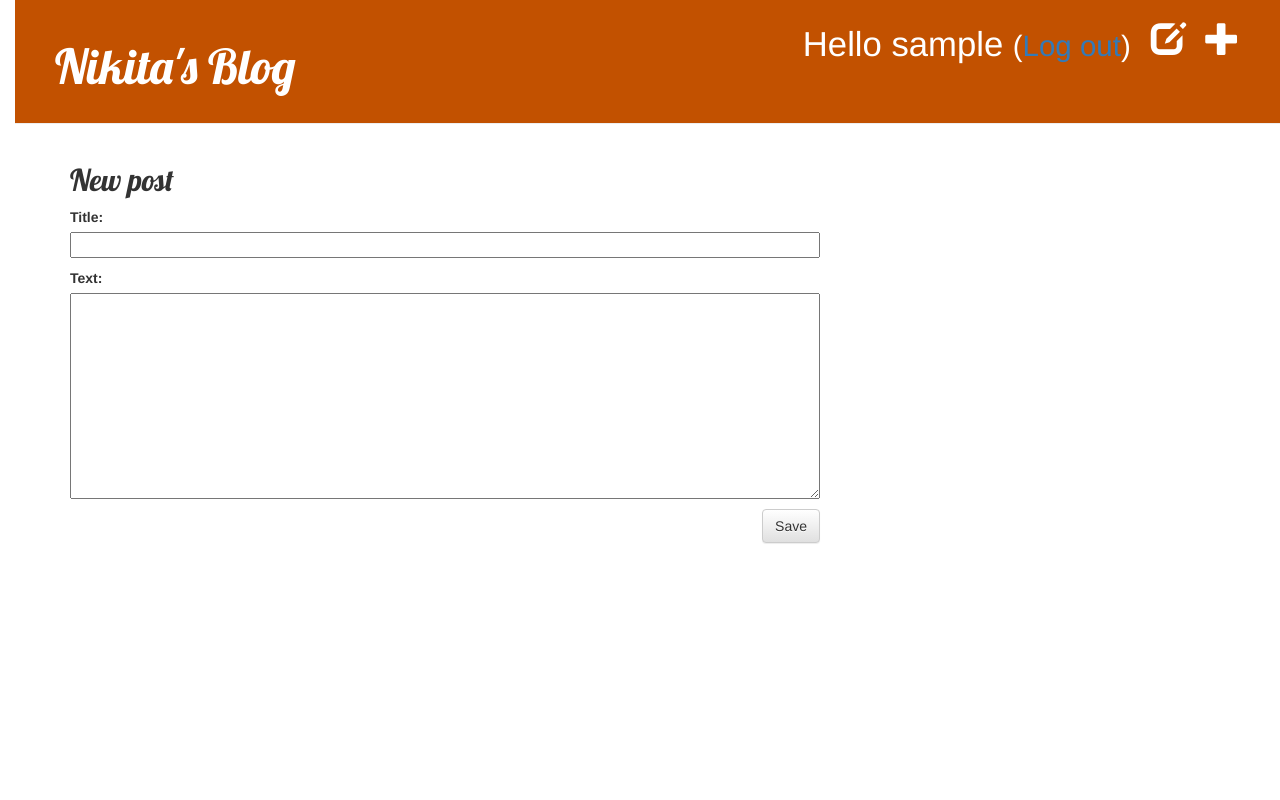
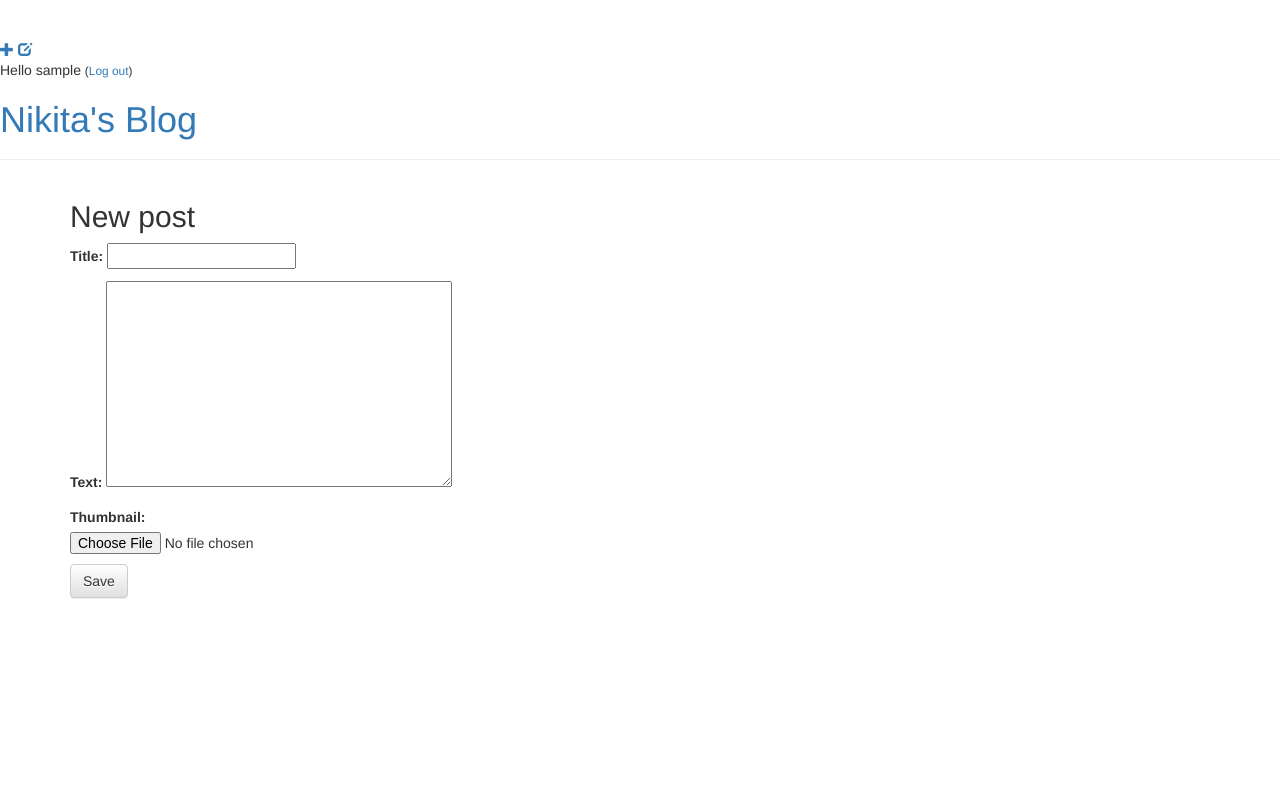
Before and after one commit to nikita-a-tk/my-first-blog, a Django app: page /post/new/ in a window 1280 px wide. Run offline with Django 3.2, Linux system fonts and the light colour scheme; the visitor is signed in with stand-in values (Sample User, id 1); some libraries are stand-ins or nearby versions.

Commit message:
Thumbnail addition implemented

```diff
--- a/blog/forms.py
+++ b/blog/forms.py
@@ -1,14 +1,15 @@
 from django import forms
+from django.core.files.uploadedfile import SimpleUploadedFile
 from .models import Post, Comment
 
 class PostForm(forms.ModelForm):
 
     class Meta:
         model = Post
-        fields = ('title', 'text',)
+        fields = ('title', 'text', 'thumbnail',)
 
 class CommentForm(forms.ModelForm):
 
     class Meta:
         model = Comment
-        fields = ('author', 'text')
+        fields = ('author', 'text',)
--- a/blog/models.py
+++ b/blog/models.py
@@ -1,6 +1,7 @@
 from django.conf import settings
 from django.db import models
 from django.utils import timezone
+from django.urls import reverse
 
 
 class Post(models.Model):
@@ -9,6 +10,7 @@ class Post(models.Model):
     text = models.TextField()
     created_date = models.DateTimeField(default=timezone.now)
     published_date = models.DateTimeField(blank = True, null = True)
+    thumbnail = models.ImageField(upload_to = 'images/', null = True)
 
     def publish(self):
         self.published_date = timezone.now()
@@ -16,6 +18,9 @@ class Post(models.Model):
 
     def approved_comments(self):
         return self.comments.filter(approved_comment = True)
+
+    def get_absolute_url(self):
+        return reverse('post_detail', kwargs={'pk': self.pk})
 
     def __str__(self):
         return self.title
@@ -25,7 +30,7 @@ class Comment(models.Model):
     author = models.CharField(max_length = 200)
     text = models.TextField()
     created_date = models.DateTimeField(default = timezone.now())
-    approved_comment = models.BooleanField(default = False )
+    approved_comment = models.BooleanField(default = False)
 
     def approve(self):
         self.approved_comment = True
--- a/blog/static/css/blog.css
+++ /dev/null
@@ -1,59 +0,0 @@
-h1 a, h2 a {
-    color: #C25100;
-    font-family: 'Lobster';
-}
-
-body {
-    padding-left: 15px;
-}
-
-.page-header {
-    background-color: #C25100;
-    margin-top: 0;
-    padding: 20px 20px 20px 40px;
-}
-
-.page-header h1, .page-header h1 a, .page-header h1 a:visited, .page-header h1 a:active {
-    color: #ffffff;
-    font-size: 36pt;
-    text-decoration: none;
-}
-
-.content {
-    margin-left: 40px;
-}
-
-h1, h2, h3, h4 {
-    font-family: 'Lobster', cursive;
-}
-
-.date {
-    color: #828282;
-}
-
-.save {
-    float: right;
-}
-
-.post-form textarea, .post-form input {
-    width: 100%;
-}
-
-.top-menu, .top-menu:hover, .top-menu:visited {
-    color: #ffffff;
-    float: right;
-    font-size: 26pt;
-    margin-right: 20px;
-}
-
-.post {
-    margin-bottom: 70px;
-}
-
-.post h2 a, .post h2 a:visited {
-    color: #000000;
-}
-
-.comment {
-    margin: 20px 0px 20px 20px
-}
--- a/blog/templates/blog/post_detail.html
+++ b/blog/templates/blog/post_detail.html
@@ -13,6 +13,7 @@
             <a class="btn btn-default" href="{% url 'post_edit' pk=post.pk %}"><span class="glyphicon glyphicon-pencil"></span></a>
             <a class="btn btn-default" href="{% url 'post_remove' pk=post.pk %}"><span class="glyphicon glyphicon-remove"></span></a>
         {% endif %}
+        <img src="{{ post.thumbnail.url }}" alt="{{ post.title }}">
         <h2>{{ post.title }}</h2>
         <p>{{ post.text|linebreaksbr }}</p>
     </div>
--- a/blog/templates/blog/post_new.html
+++ b/blog/templates/blog/post_form.html
@@ -2,7 +2,7 @@
 
 {% block content %}
     <h2>New post</h2>
-    <form method="POST" class="post-form">
+    <form method="POST" enctype="multipart/form-data">
         {% csrf_token %}
         {{ form.as_p }}
         <button type="submit", class="save btn btn-default">Save</button>
--- a/blog/urls.py
+++ b/blog/urls.py
@@ -4,7 +4,8 @@ from . import views
 urlpatterns = [
     path('', views.post_list, name = 'post_list'),
     path('post/<int:pk>/', views.post_detail, name = 'post_detail'),
-    path('post/new/', views.post_new, name = 'post_new'),
+    # path('post/new/', views.post_new, name = 'post_new'),
+    path('post/new/', views.CreatePostView.as_view(), name = 'post_new'),
     path('post/<int:pk>/edit/', views.post_edit, name = 'post_edit'),
     path('drafts/', views.post_draft_list, name = 'post_draft_list'),
     path('post/<pk>/publish/', views.post_publish, name = 'post_publish'),
--- a/blog/views.py
+++ b/blog/views.py
@@ -1,6 +1,9 @@
 from django.shortcuts import render, get_object_or_404, redirect
 from django.utils import timezone
 from django.contrib.auth.decorators import login_required
+from django.views.generic import CreateView, ListView
+from django.contrib.auth.mixins import LoginRequiredMixin # TODO read about mixins
+from django.urls import reverse_lazy
 from .models import Post, Comment
 from .forms import PostForm, CommentForm
 
@@ -12,18 +15,18 @@ def post_detail(request, pk):
     post = get_object_or_404(Post, pk = pk)
     return render(request, 'blog/post_detail.html', {'post': post})
 
-@login_required
-def post_new(request):
-    if request.method == 'POST':
-        form = PostForm(request.POST)
-        if form.is_valid():
-            post = form.save(commit = False)
-            post.author = request.user
-            post.save()
-            return redirect('post_detail', pk = post.pk)
-    else:
-        form = PostForm()
-    return render(request, 'blog/post_new.html', {'form': form})
+# @login_required
+# def post_new(request):
+#     if request.method == 'POST':
+#         form = PostForm(request.POST)
+#         if form.is_valid():
+#             post = form.save(commit = False)
+#             post.author = request.user
+#             post.save()
+#             return redirect('post_detail', pk = post.pk)
+#     else:
+#         form = PostForm()
+#     return render(request, 'blog/post_new.html', {'form': form})
 
 @login_required
 def post_edit(request, pk):
@@ -80,3 +83,11 @@ def comment_approve(request, pk):
     comment = get_object_or_404(Comment, pk = pk)
     comment.approve()
     return redirect('post_detail', pk = comment.post.pk)
+
+class CreatePostView(LoginRequiredMixin, CreateView):
+    model = Post
+    fields = ['title', 'text', 'thumbnail',]
+
+    def form_valid(self, form):
+        form.instance.author = self.request.user
+        return super().form_valid(form)
--- a/mysite/settings.py
+++ b/mysite/settings.py
@@ -122,3 +122,6 @@ STATIC_URL = '/static/'
 STATIC_ROOT = os.path.join(BASE_DIR, 'static')
 
 LOGIN_REDIRECT_URL = '/'
+
+MEDIA_URL = '/media/'
+MEDIA_ROOT = os.path.join(BASE_DIR, 'media')
--- a/mysite/urls.py
+++ b/mysite/urls.py
@@ -16,6 +16,8 @@ Including another URLconf
 from django.contrib import admin
 from django.urls import path, include
 from django.contrib.auth import views
+from django.conf import settings
+from django.conf.urls.static import static
 
 urlpatterns = [
     path('admin/', admin.site.urls),
@@ -23,3 +25,6 @@ urlpatterns = [
     path('accounts/login/', views.LoginView.as_view(), name = 'login'),
     path('accounts/logout/', views.LogoutView.as_view(next_page = '/'), name = 'logout')
 ]
+
+if settings.DEBUG:
+    urlpatterns += static(settings.MEDIA_URL, document_root = settings.MEDIA_ROOT)
```
Also changed, not shown: blog/migrations/0004_auto_20190428_2021.py (added), blog/migrations/0005_auto_20190428_2133.py (added), blog/migrations/0006_auto_20190428_2204.py (added), blog/migrations/0007_auto_20190428_2223.py (added), 1 other file.
